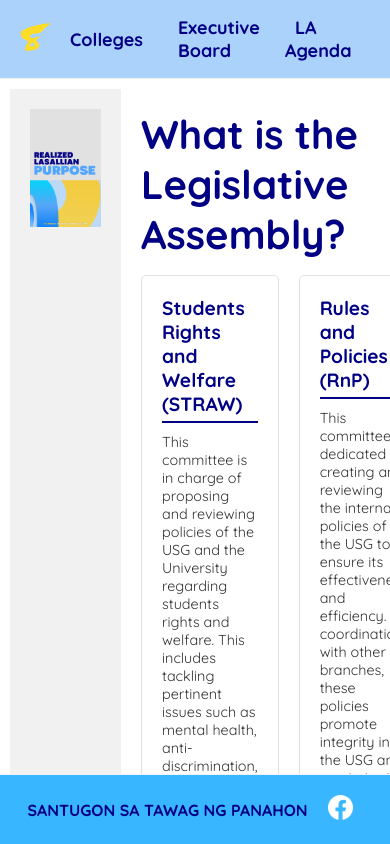
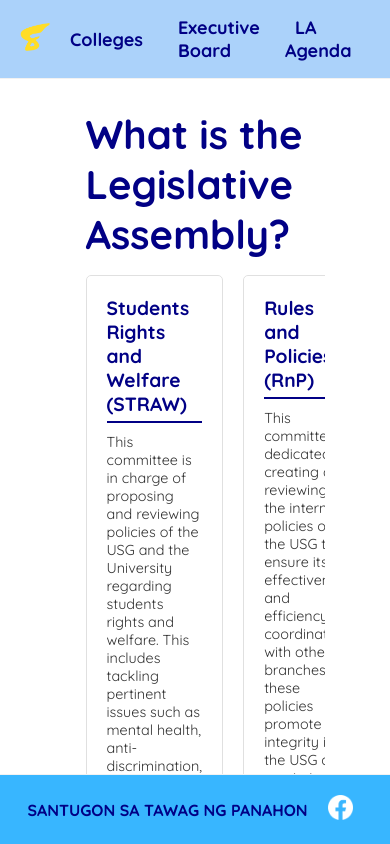
Before and after one commit to manoloenriquez/derecho39, a React (Create React App) app in the folder derecho-39/: page /agenda in a window 390 px wide. Built offline with nearby package versions, Linux system fonts and the light colour scheme.

Commit message:
agenda mobile test1
a

```diff
--- a/derecho-39/src/agenda.css
+++ b/derecho-39/src/agenda.css
@@ -26,8 +26,10 @@
 }
 
 .agenda-container {
-    width: 70%;
+    max-width: 70%;
     padding: 20px;
+    overflow-x: auto;
+    overflow-y: hidden;
 }
 
 .title {
--- a/derecho-39/src/agenda.js
+++ b/derecho-39/src/agenda.js
@@ -44,9 +44,9 @@ export default function Agenda() {
   return (
     <div className="agenda-page">
       <div className="main-container">
-        <div className="left-section">
+        {/* <div className="left-section">
           <img src="/sidebar-image.png" alt="Sidebar" />
-        </div>
+        </div> */}
         <div className="agenda-container">
           <h1 className="title">What is the Legislative Assembly?</h1>
           <div className="committees-grid">
```
